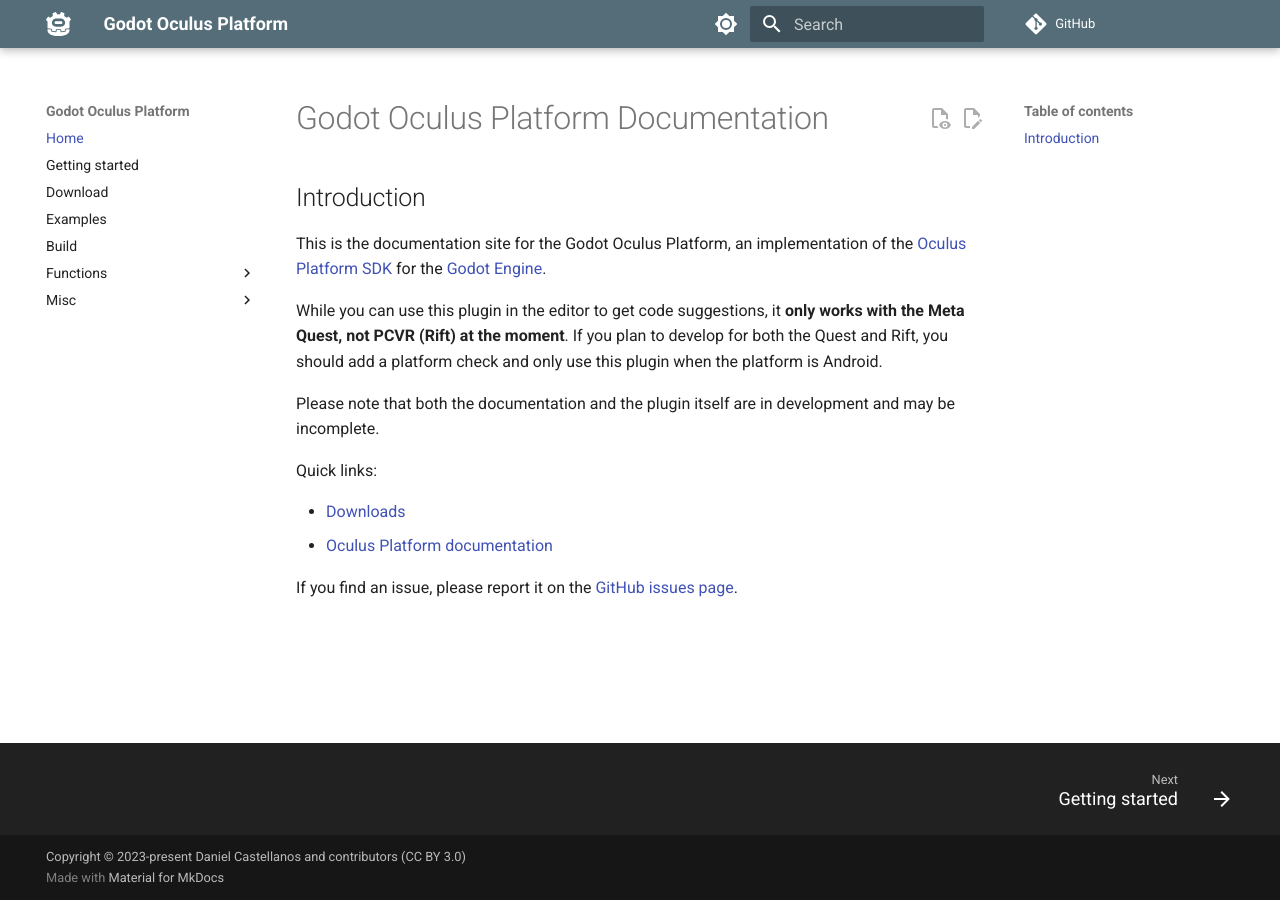
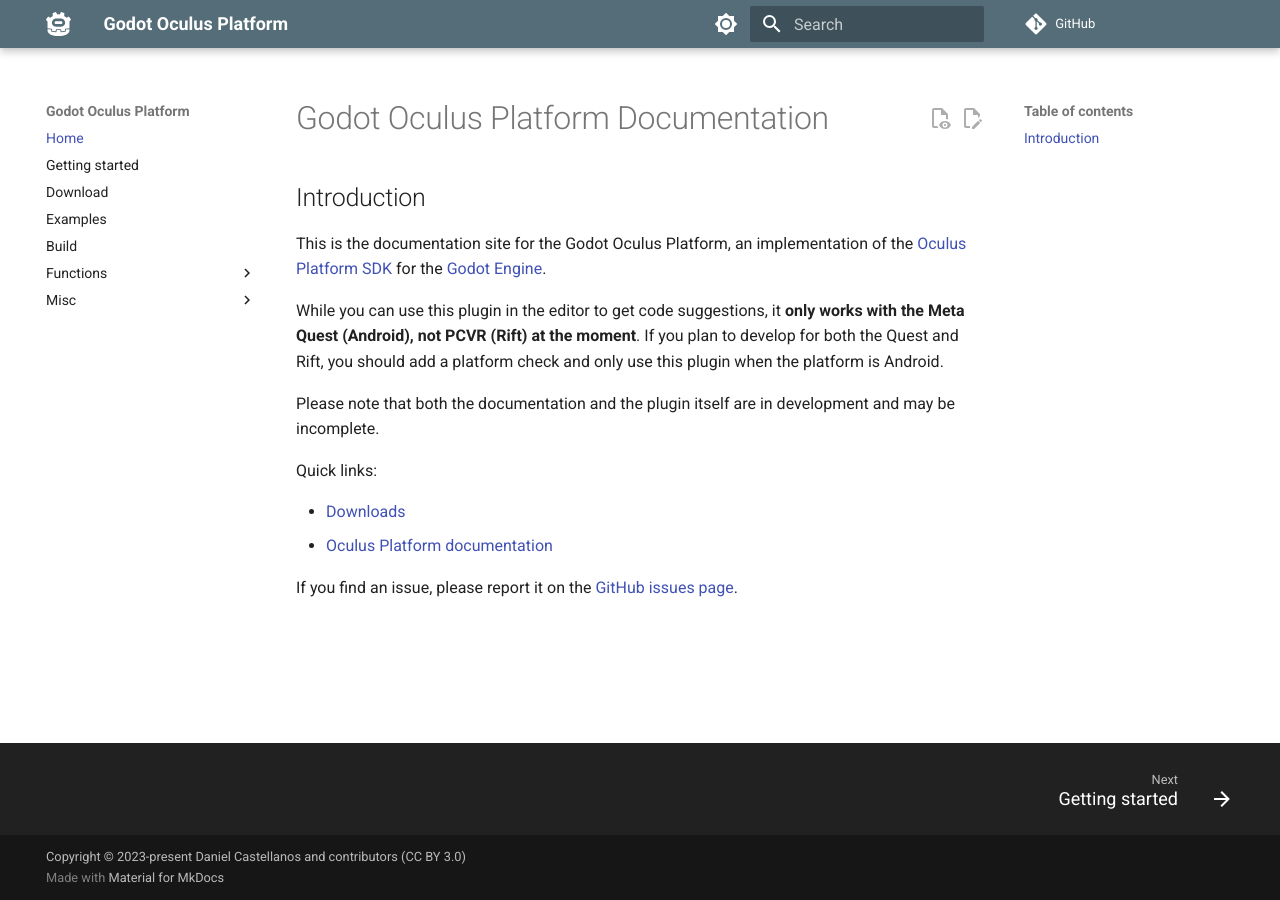
Before and after one commit to decacis/godot_oculus_platform, an MkDocs documentation site: the page built from docs/index.md, in a window 1280 px wide. Built offline with MkDocs 1.6.1 and Material for MkDocs 9.7.7, drawn with Linux system fonts in a browser that asks for light colours; comment, search, counter and statistics services are not loaded.

```diff
--- a/docs/index.md
+++ b/docs/index.md
@@ -4,7 +4,7 @@
 
 This is the documentation site for the Godot Oculus Platform, an implementation of the [Oculus Platform SDK](https://developer.oculus.com/documentation/native/ps-platform-intro/) for the [Godot Engine](https://godotengine.org).
 
-While you can use this plugin in the editor to get code suggestions, it **only works with the Meta Quest, not PCVR (Rift) at the moment**. If you plan to develop for both the Quest and Rift, you should add a platform check and only use this plugin when the platform is Android.
+While you can use this plugin in the editor to get code suggestions, it **only works with the Meta Quest (Android), not PCVR (Rift) at the moment**. If you plan to develop for both the Quest and Rift, you should add a platform check and only use this plugin when the platform is Android.
 
 Please note that both the documentation and the plugin itself are in development and may be incomplete.
 
```
Also changed, not shown: docs/download.md (+6 -0 lines).
